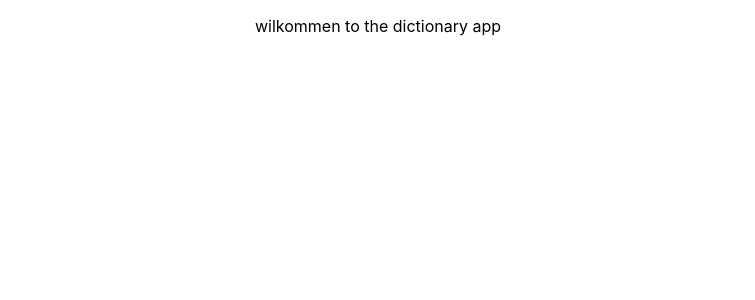
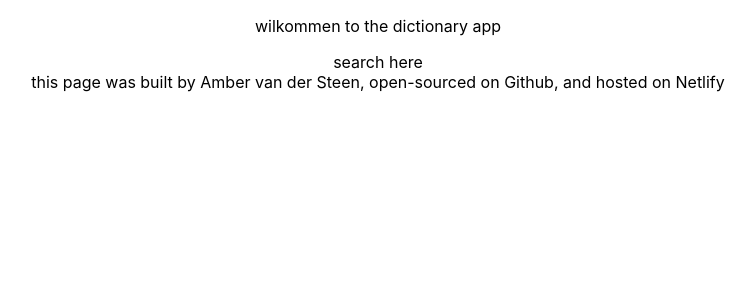
Before and after one commit to ambervdsteen/ambers-dictionary-app, a React (Create React App) app: page / in a window 1280 px wide. Shown: the top 300 px of the page, without its empty margins (262-1017 px from the left). Built offline with nearby package versions, Linux system fonts and the light colour scheme.

Commit message:
created search engine component

```diff
--- a/src/App.js
+++ b/src/App.js
@@ -1,5 +1,6 @@
 
 import './App.css';
+import SearchEngine from './SearchEngine.js';
 
 function App() {
   return (
@@ -12,6 +13,11 @@ function App() {
         </p>
 
       </header>
+      <SearchEngine/>
+
+      <footer>
+        this page was built by Amber van der Steen, open-sourced on Github, and hosted on Netlify
+      </footer>
     </div>
   );
 }
--- /dev/null
+++ b/src/SearchEngine.css
@@ -0,0 +1,4 @@
+.container{
+  background-color: blueviolet;
+    max-width: 700px;
+}
--- /dev/null
+++ b/src/SearchEngine.js
@@ -0,0 +1,11 @@
+import React from 'react';
+
+function SearchEngine(){
+    return (
+        <div className="container">
+           <form>search here </form>
+        </div>
+    )
+}
+
+export default SearchEngine;
```
